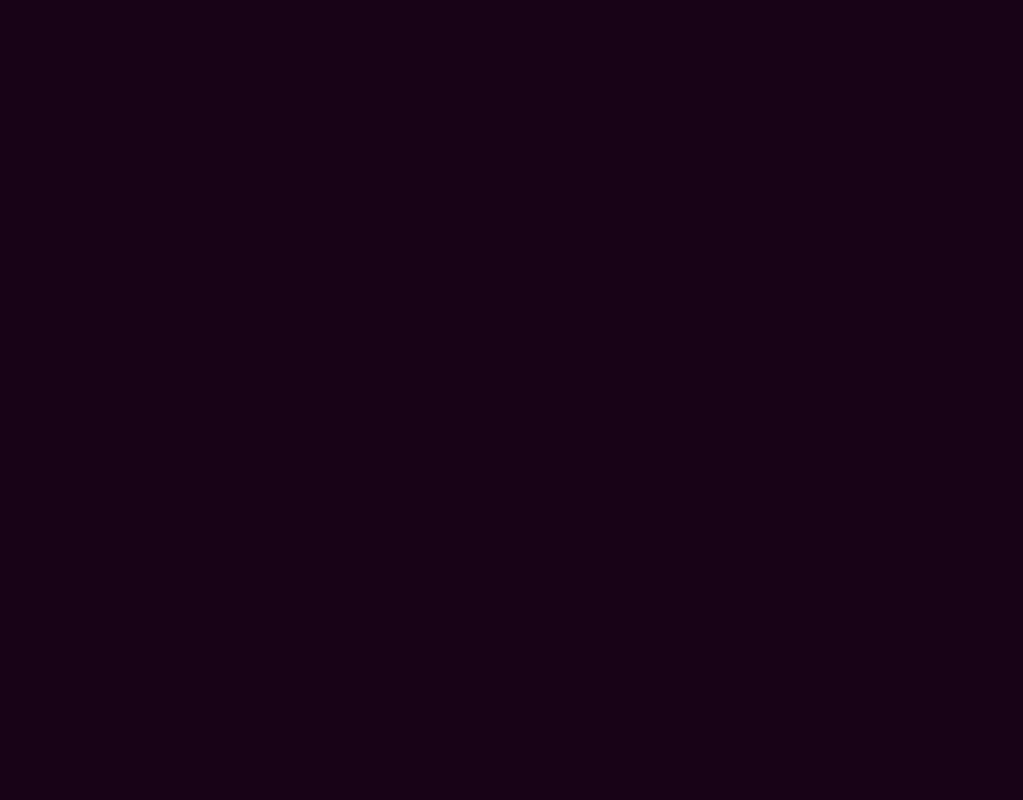
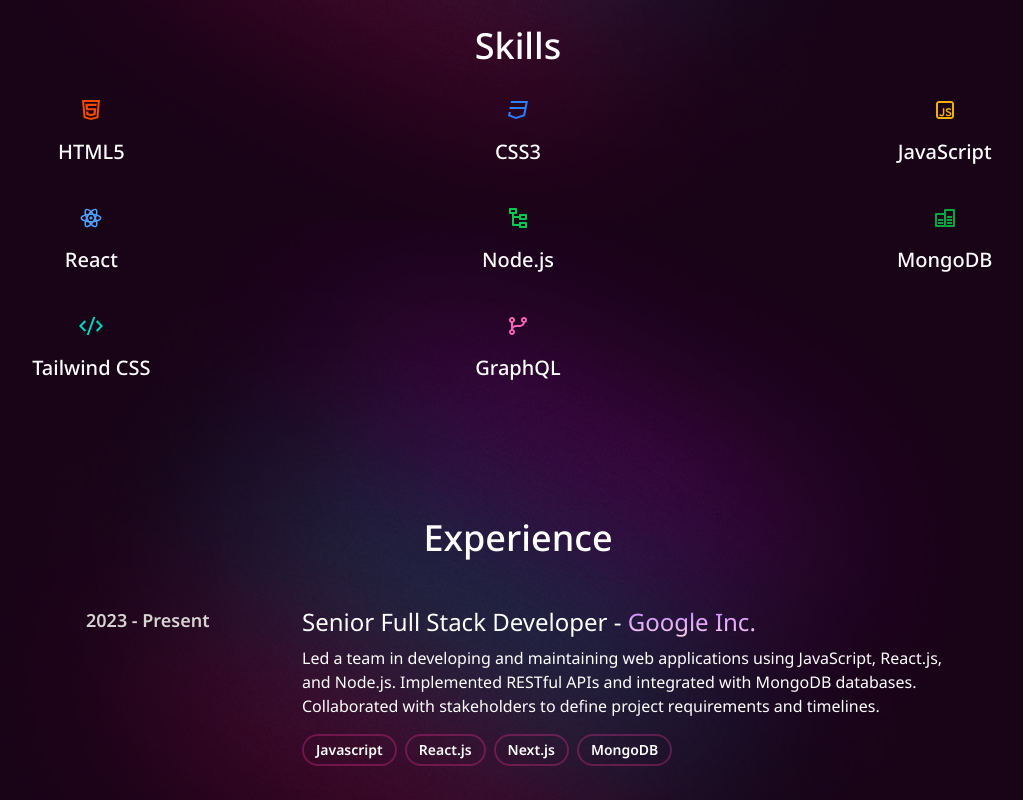
Before and after one commit to mahnoor3650/mahnoor-portfolio, a React (Vite) app: page / in a window 1280 px wide. Shown: the part 2180-2980 px from the top of the page, without its empty margins (122-1145 px from the left). Before the commit the page ends 2142 px from the top, so only its background shows below. Built offline with nearby package versions, Linux system fonts and the light colour scheme.

Commit message:
skills and experience added

```diff
--- a/src/App.jsx
+++ b/src/App.jsx
@@ -2,7 +2,8 @@ import React from 'react'
 import Navbar from './component/Navbar'
 import Hero from './component/Hero'
 import Project from "./component/Project";
-import Test from './component/Test';
+import Skills from './component/Skills';
+import Experience from './component/Experience';
 
 
 const App = () => {
@@ -14,6 +15,8 @@ const App = () => {
           <Navbar />
           <Hero />
           <Project />
+          <Skills />
+          <Experience />
         </div>
       </div>
     </main>
--- /dev/null
+++ b/src/component/Experience.jsx
@@ -0,0 +1,56 @@
+import React, { useRef } from "react";
+import { EXPERIENCES } from "../constants";
+
+const Experience = () => {
+  const experienceRef = useRef(null);
+  return (
+    <section className="pt-16 " id="work" ref={experienceRef}>
+      <div className="mx-auto max-w-4xl px-4">
+        <h2 className="mb-12 text-center text-3xl font-medium lg:text-4xl">
+          Experience
+        </h2>
+        <div className="flex flex-col space-y-12">
+          {EXPERIENCES.map((exp, index) => (
+            <div
+              key={index}
+              className="flex flex-col
+                    items-start justify-between md:flex-row"
+            >
+              <div
+                className="w-full text-sm font-semibold
+                        text-stone-300 md:w-1/4 lg:text-lg"
+              >
+                {exp.yearRange}
+              </div>
+              <div className="w-full md:w-3/4">
+                <h3 className="mb-2 text-lg lg:text-2xl">
+                  {exp.role} -{" "}
+                  <span
+                    className="bg-gradient-to-b
+                  from-purple-400 to-pink-200 bg-clip-text text-transparent"
+                  >
+                    {exp.company}
+                  </span>
+                </h3>
+                <p className="mb-4 text-sm lg:text-base">{exp.description}</p>
+                <div className="flex flex-wrap gap-2">
+                  {exp.techStack.map((tech, index) => (
+                    <div
+                      key={index}
+                      className="rounded-full border-2 border-pink-500/30
+                        px-3 py-1 text-sm font-semibold"
+                    >
+                      {tech}
+                    </div>
+                  ))}
+                </div>
+              </div>
+            </div>
+          ))}
+        </div>
+      </div>
+    </section>
+  );
+};
+
+export default Experience;
--- a/src/component/Project.jsx
+++ b/src/component/Project.jsx
@@ -2,7 +2,6 @@ import React, { useRef } from "react";
 import { PROJECTS } from "../constants";
 const Project = () => {
   const projectsRef = useRef(null);
- console.log("Projects component rendering");
   return (
     <section className="pt-16 " id="projects" ref={projectsRef}>
       <div className="px-4">
--- /dev/null
+++ b/src/component/Skills.jsx
@@ -0,0 +1,29 @@
+import React, { useRef } from 'react'
+import { SKILLS } from "../constants";
+const Skills = () => {
+      const skillsRef = useRef(null);
+  return (
+    <section className="py-16" id="skills" ref={skillsRef}>
+      <div className="px-4">
+        <h2 className="mb-8 text-center text-3xl font-medium lg:text-4xl">
+          Skills
+        </h2>
+        <div className="grid grid-cols-2 gap-8 md:grid-cols-3">
+            {SKILLS.map((skill,index)=>(
+                <div key={index} className='flex flex-col items-center
+                text-center'>
+                    <div className="mb-4">
+                        {skill.icon}
+                    </div>
+                    <h3 className="mb-2 text-lg font-medium lg:text-xl">
+                        {skill.name}
+                    </h3>
+                </div>
+            ))}
+        </div>
+      </div>
+    </section>
+  );
+}
+
+export default Skills
```
